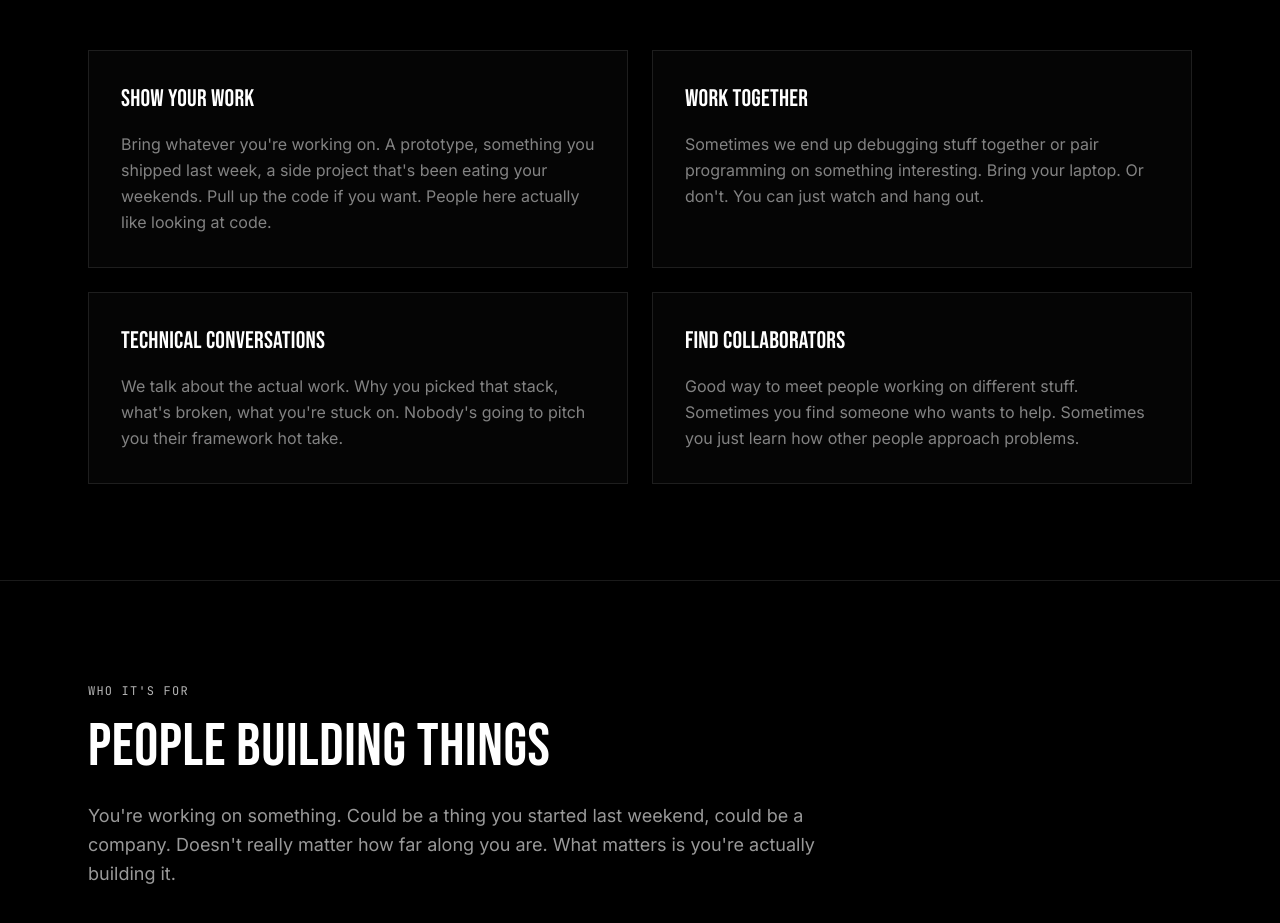
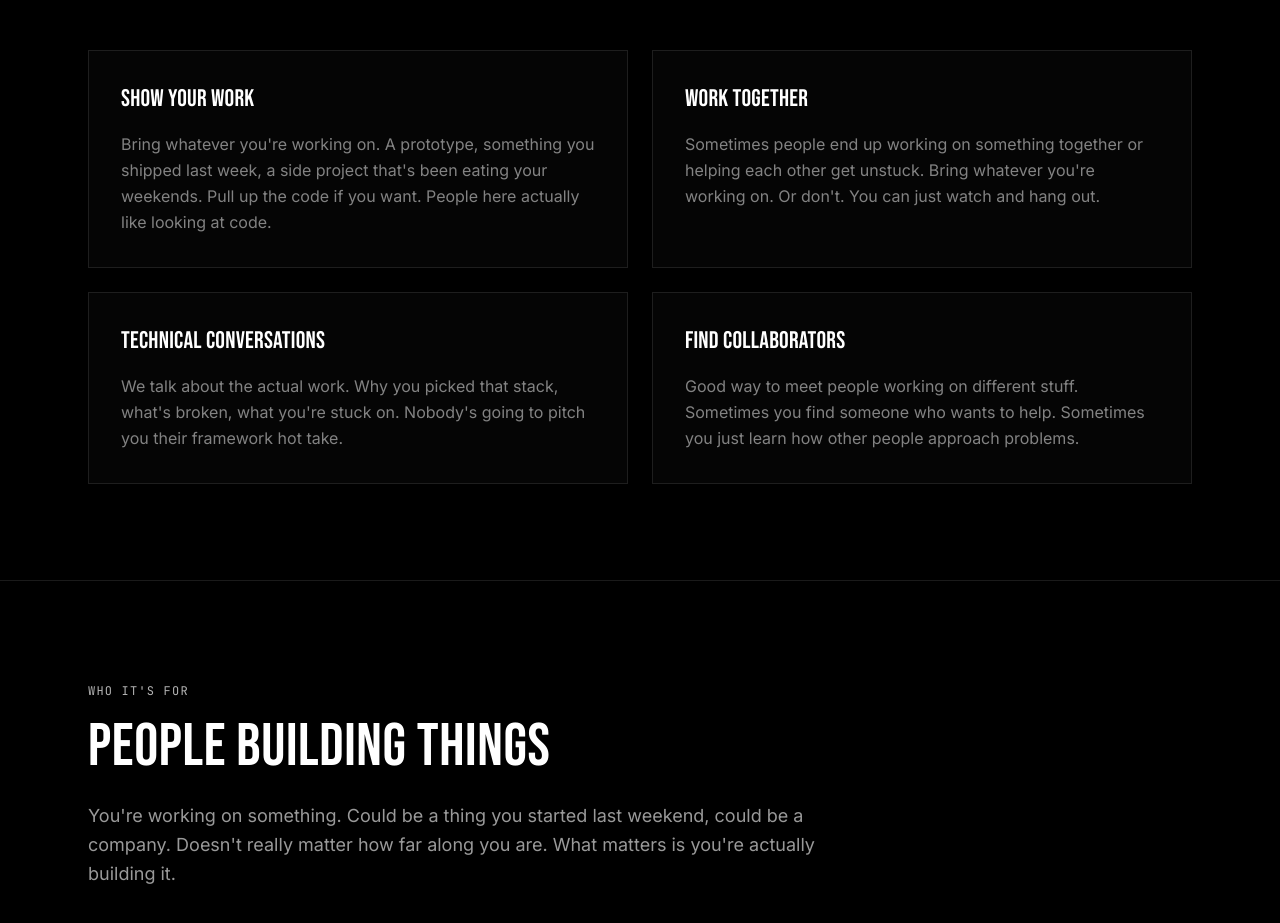
Before and after one commit to jorgoose/chicago-builders-web, a SvelteKit app: page /details in a window 1280 px wide. Shown: the part 787-1710 px from the top of the page. Built offline with nearby package versions, Linux system fonts and the light colour scheme.

Commit message:
Broaden "Work Together" card to include non-software builders
Replaces software-specific language (debugging, pair programming, laptop)
with framing that fits any kind of building work.

Co-Authored-By: Claude Opus 4.7 (1M context) <noreply@anthropic.com>

```diff
--- a/src/routes/details/+page.svelte
+++ b/src/routes/details/+page.svelte
@@ -10,7 +10,7 @@
 		{
 			title: 'Work Together',
 			description:
-				'Sometimes we end up debugging stuff together or pair programming on something interesting. Bring your laptop. Or don\'t. You can just watch and hang out.'
+				'Sometimes people end up working on something together or helping each other get unstuck. Bring whatever you\'re working on. Or don\'t. You can just watch and hang out.'
 		},
 		{
 			title: 'Technical Conversations',
```
